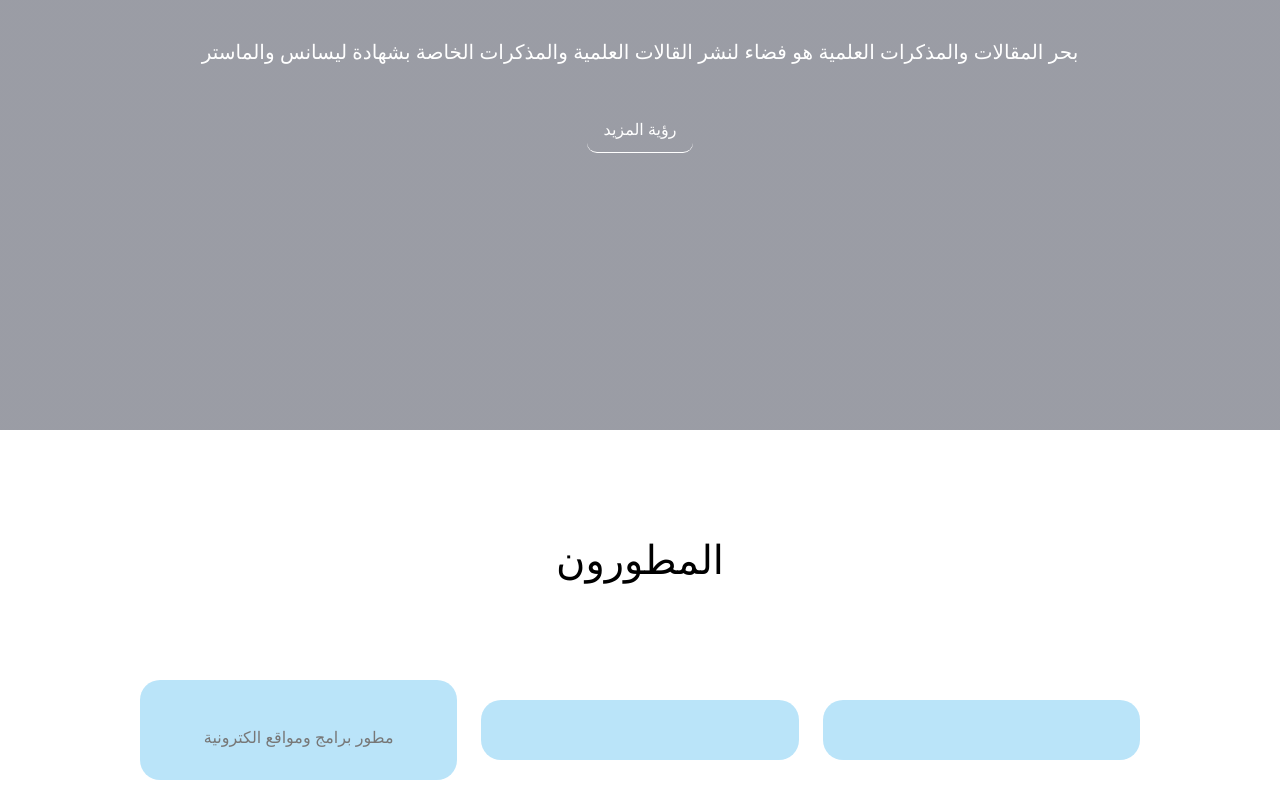
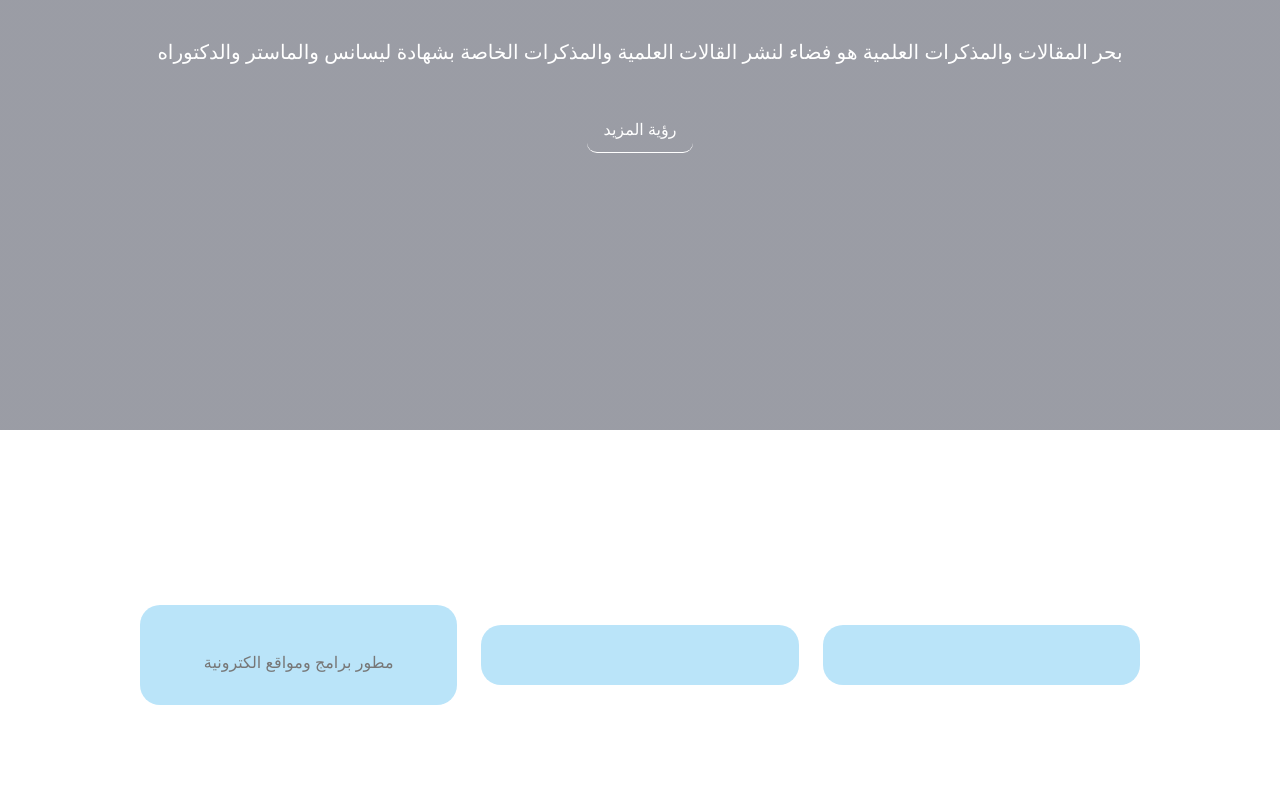
Before and after one commit to redouanetipo22/university, a plain HTML site: page index.html in a window 1280 px wide. Shown: the part 370-1157 px from the top of the page. Drawn offline with Linux system fonts and the light colour scheme.

Commit message:
Update index.html

```diff
--- a/index.html
+++ b/index.html
@@ -29,13 +29,13 @@
         </nav>
         <div class="text">
             <h1>بحر المقالات والمذكرات </h1>
-            <p>بحر المقالات والمذكرات العلمية هو فضاء لنشر القالات العلمية والمذكرات الخاصة بشهادة ليسانس والماستر </p>
+            <p> بحر المقالات والمذكرات العلمية هو فضاء لنشر القالات العلمية والمذكرات الخاصة بشهادة ليسانس والماستر والدكتوراه </p>
             <a class="btn" href="">رؤية المزيد </a>
         </div>
     </section>
     <section class="courses">
-        <h1>المطورون </h1>
-        <p></p>
+
+
         <div class="row">
             <div class="column">
 
```
